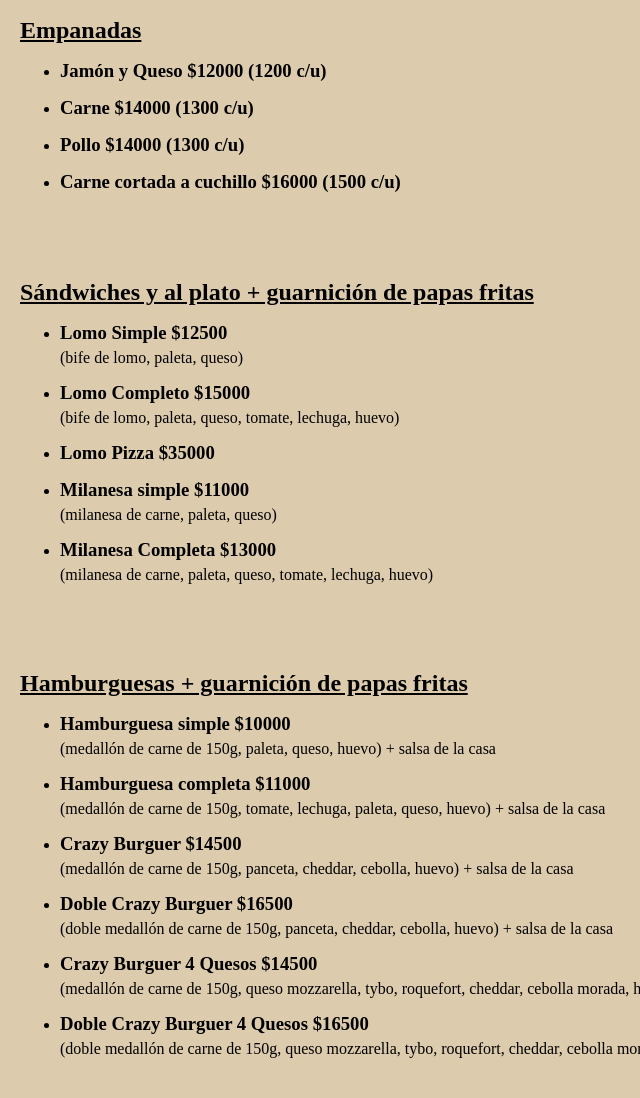
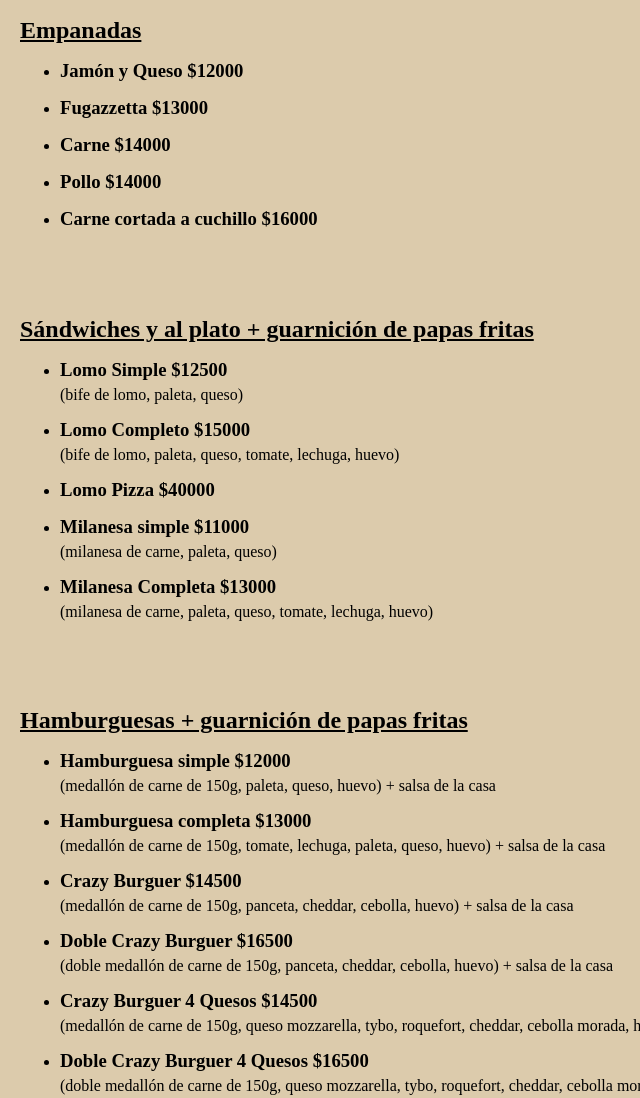
Before and after one commit to RomanCamposGallini/CrazyTown, a plain HTML site: page index.html in a window 1280 px wide. Shown: the part 2200-3298 px from the top of the page, without its empty margins (0-640 px from the left). Drawn offline with Linux system fonts and the light colour scheme; a web font is replaced by a local one.

Commit message:
Añadidas empanadas fugazzetta y actualizacion de precios

```diff
--- a/index.html
+++ b/index.html
@@ -147,22 +147,27 @@
     <ul>
         <li>
             <div class="menu-item">
-                <h3>Jamón y Queso <strong>$12000 (1200 c/u)</strong></h3>
+                <h3>Jamón y Queso <strong>$12000</strong></h3>
             </div>
         </li>
         <li>
             <div class="menu-item">
-                <h3>Carne <strong>$14000 (1300 c/u)</strong></h3>
+                <h3>Fugazzetta <strong>$13000</strong></h3>
             </div>
         </li>
         <li>
             <div class="menu-item">
-                <h3>Pollo <strong>$14000 (1300 c/u)</strong></h3>
+                <h3>Carne <strong>$14000</strong></h3>
             </div>
         </li>
         <li>
             <div class="menu-item">
-                <h3>Carne cortada a cuchillo <strong>$16000 (1500 c/u)</strong></h3>
+                <h3>Pollo <strong>$14000</strong></h3>
+            </div>
+        </li>
+        <li>
+            <div class="menu-item">
+                <h3>Carne cortada a cuchillo <strong>$16000</strong></h3>
             </div>
         </li>
     </ul>
@@ -189,7 +194,7 @@
         </li>
         <li>
             <div class="menu-item">
-                <h3>Lomo Pizza <strong>$35000</strong></h3>
+                <h3>Lomo Pizza <strong>$40000</strong></h3>
             </div>
         </li>
         <li>
@@ -217,13 +222,13 @@
     <ul>
         <li>
             <div class="menu-item">
-                <h3>Hamburguesa simple <strong>$10000</strong></h3>
+                <h3>Hamburguesa simple <strong>$12000</strong></h3>
                 <p>(medallón de carne de 150g, paleta, queso, huevo) + salsa de la casa</p>
             </div>
         </li>
         <li>
             <div class="menu-item">
-                <h3>Hamburguesa completa <strong>$11000</strong></h3>
+                <h3>Hamburguesa completa <strong>$13000</strong></h3>
                 <p>(medallón de carne de 150g, tomate, lechuga, paleta, queso, huevo) + salsa de la casa</p>
             </div>
         </li>
@@ -382,8 +387,8 @@
                 <ul>
                     <li><h3>Ándes <strong>$7500</strong></h3></li>
                     <p>(Rubia, ipa, roja)</p>
-                    <li><h3>Stella Artois <strong>$8000</strong></h3></li>
-                    <li><h3>Heineken <strong>$7500</strong></h3></li>
+                    <li><h3>Stella Artois <strong>$8600</strong></h3></li>
+                    <li><h3>Heineken <strong>$7750</strong></h3></li>
                     <li><h3>Corona <strong>$8000</strong></h3></li>
                 </ul>
             </div>
```
